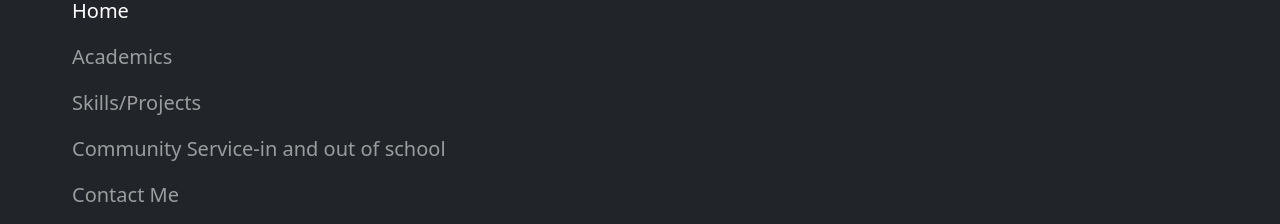
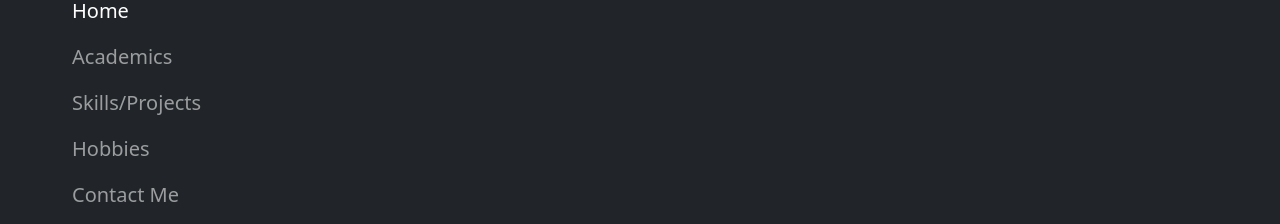
Before and after one commit to ElijahTapat18/ElijahTapat18.github.io, a plain HTML site: page index.html in a window 1280 px wide. Both pictures are taken after a click on the button 1240 px from the left and 41 px from the top of the page. Shown: the part 86-310 px from the top of the page. Drawn offline with nearby package versions, Linux system fonts and the light colour scheme.

Commit message:
Update index.html

```diff
--- a/index.html
+++ b/index.html
@@ -35,7 +35,7 @@
                                 <a class="nav-link" href="skills.html">Skills/Projects</a>
                             </li>
                             <li class="nav-item">
-                                <a class="nav-link" href="hobbies.html">Community Service-in and out of school</a>
+                                <a class="nav-link" href="hobbies.html">Hobbies</a>
                             </li>
                             <li class="nav-item">
                                 <a class="nav-link" href="contact.html">Contact Me</a>
```
